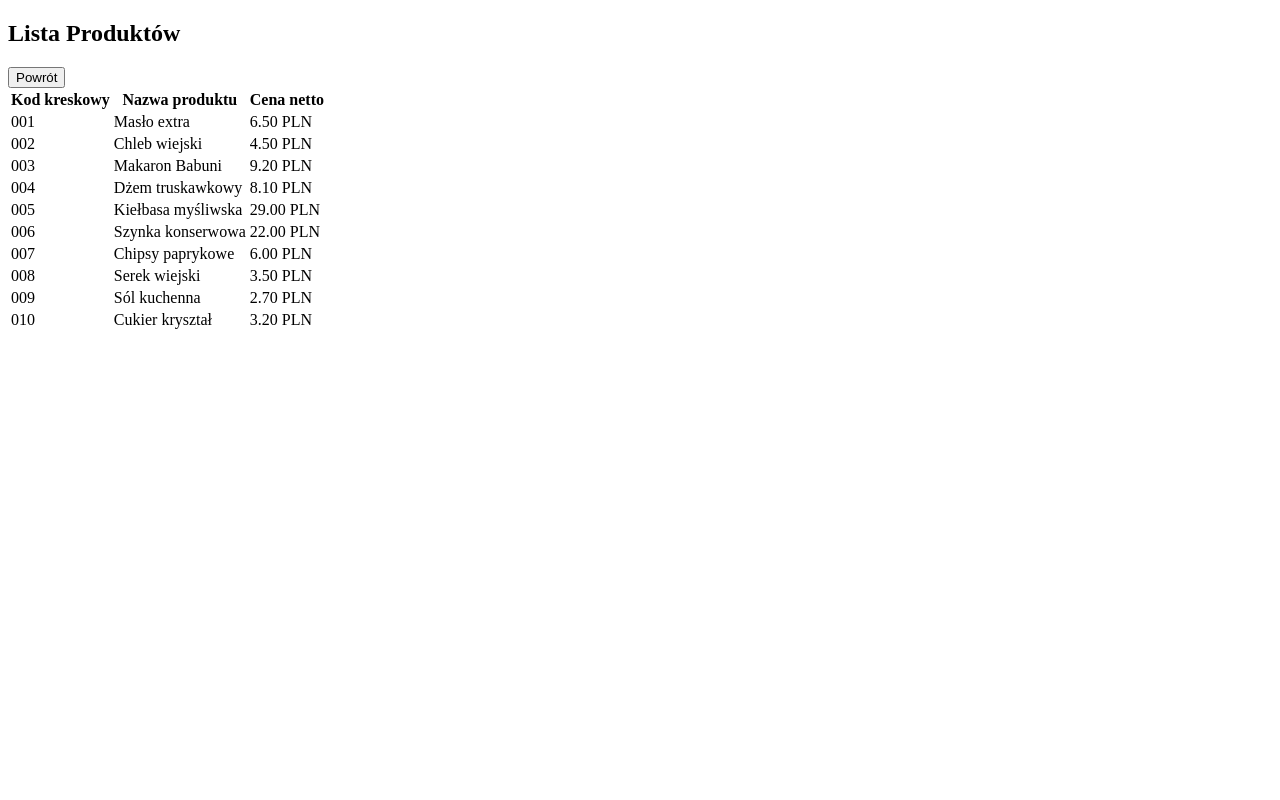
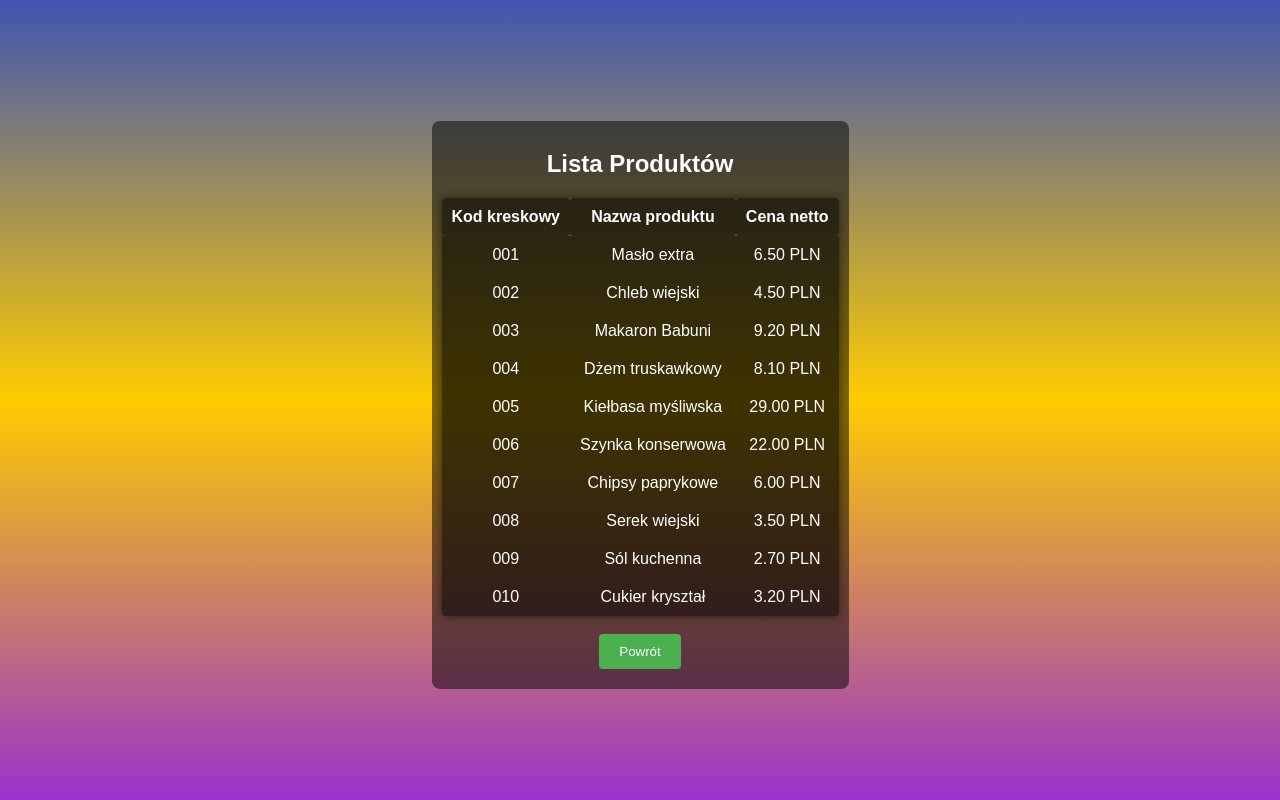
Before and after one commit to levelesy/aplikacja, a plain HTML site: page lista.html in a window 1280 px wide. Drawn offline with Linux system fonts and the light colour scheme.

Commit message:
Add files via upload

```diff
--- a/colors.css
+++ b/colors.css
@@ -0,0 +1,147 @@
+body
+    {
+        font-family: Arial, sans-serif;
+        margin: 0;
+        padding: 0;
+        background: linear-gradient(to bottom, #4054b2, #ffcc00, #9932CC);
+        height: 100vh;
+        display: flex;
+        justify-content: center;
+        align-items: center;
+        color: #fff;
+    }
+
+.container
+    {
+        max-width: 800px;
+        padding: 20px;
+        background-color: rgba(0, 0, 0, 0.5);
+        border-radius: 8px;
+        box-shadow: 0 0 10px rgba(0, 0, 0, 0.5);
+    }
+
+header, main, footer
+    {
+        background-color: rgba(0, 0, 0, 0.5);
+        border-radius: 8px;
+        padding: 10px;
+        margin-top: 10px;
+    }
+
+header
+    {
+        text-align: center;
+        padding-bottom: 20px;
+    }
+
+header h1
+    {
+        margin-top: 0;
+    }
+
+form
+    {
+        margin-top: 20px;
+        text-align: center;
+    }
+
+label
+    {
+        display: block;
+        margin-bottom: 10px;
+    }
+
+button
+    {
+        padding: 10px 20px;
+        border: none;
+        border-radius: 4px;
+        background-color: #4CAF50;
+        color: white;
+        cursor: pointer;
+        transition: background-color 0.3s ease;
+    }
+
+
+button:hover
+    {
+        background-color: #45a049;
+    }
+
+table
+    {
+        border-radius: 4px; /* Zaokrąglenie rogów tabeli */
+        overflow: hidden; /* Ukrycie zawartości, która wyjdzie poza ramki tabeli */
+        box-shadow: 0 0 10px rgba(0, 0, 0, 0.5); /* Cień */
+        width: 100%;
+        border-collapse: collapse;
+        margin-top: 20px;
+        text-align: center; /* Wyśrodkowanie zawartości tabeli */
+    }
+
+th, td
+    {
+        border: none; /* Usunięcie granic dla komórek */
+        padding: 10px; /* Zwiększenie odstępów wewnątrz komórek */
+        text-align: center; /* Wyśrodkowanie zawartości komórek */
+        background-color: rgba(0, 0, 0, 0.5); /* Tło komórek */
+        color: white; /* Kolor tekstu */
+    }
+
+th
+    {
+        border-radius: 4px; /* Dodanie zaokrąglenia górnego dla nagłówka */
+        -color: rgba(0, 0, 0, 0.5); /* Zmiana koloru tła nagłówka na bardziej czarny z większą przezroczystością */
+        color: white;
+        border-radius: 4px; /* Dodanie zaokrąglenia górnego dla nagłówka */
+    }
+
+a
+    {
+        text-decoration: none;
+        color: inherit;
+    }
+
+a:hover
+    {
+        text-decoration: underline;
+    }
+
+#error
+    {
+        color: red;
+        margin-top: 10px;
+        text-align: center;
+    }
+
+#wynik
+    {
+        margin-top: 10px;
+        text-align: center;
+    }
+
+#paragon
+    {
+        margin-top: 20px;
+        padding: 20px;
+        border-radius: 4px;
+    }
+
+
+
+button
+    {
+        padding: 10px 20px;
+        border: none;
+        border-radius: 4px;
+        background-color: #4CAF50;
+        color: rgb(255, 255, 255);
+        cursor: pointer;
+        transition: background-color 0.3s ease, transform 0.2s ease;
+    }
+
+button:hover
+    {
+        background-color: #45a049;
+        transform: scale(1.05);
+    }
--- a/lista.html
+++ b/lista.html
@@ -3,12 +3,13 @@
 <head>
     <meta charset="UTF-8">
     <meta name="viewport" content="width=device-width, initial-scale=1.0">
+    <link rel="stylesheet" type="text/css" href="colors.css">
     <title>Lista Produktów</title>
 </head>
 <body>
+    <header>
+    <h2>Lista Produktów</h2>
 
-    <h2>Lista Produktów</h2>
-    <a href="index.html"><button type="button">Powrót</button></a>
 
     <table id="produktyTable">
         <thead>
@@ -42,6 +43,8 @@
         // Wywołanie funkcji generującej tabelę przy załadowaniu strony
         window.onload = generujTabeleProduktow;
     </script>
-
+    <br>
+        <a href="index.html"><button type="button">Powrót</button></a>
+    </header>
 </body>
 </html>
```
Also changed, not shown: index.html (+1 -6 lines), zakupy.html (+9 -6 lines).
